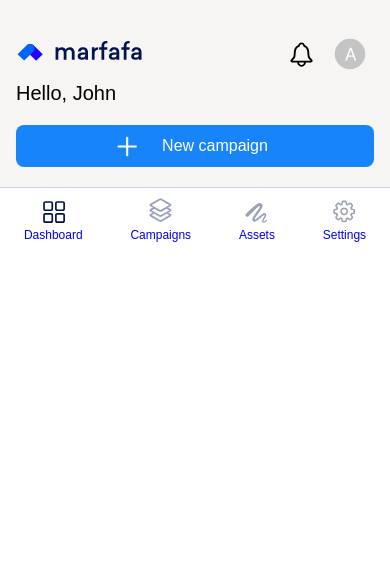
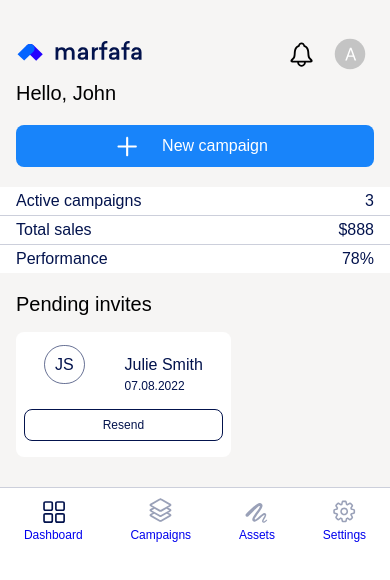
Before and after one commit to eddie-fashioni/marfafa, a React (Create React App) app: page / in a window 390 px wide. Shown: the top 580 px of the page. Built offline with nearby package versions, Linux system fonts and the light colour scheme.

Commit message:
Added stats and pending invites sections to mobile

```diff
--- a/src/App.js
+++ b/src/App.js
@@ -13,8 +13,8 @@ function App() {
       <BrowserRouter>
         <PageHeader />
         <Switch>
-          {/* <Route path="/" exact component={Dashboard} />
-          <Route path="/campaigns" component={Campaigns} /> */}
+          <Route path="/" exact component={Dashboard} />
+          {/* <Route path="/campaigns" component={Campaigns} /> */}
         </Switch>
         <NavBar />
       </BrowserRouter>
--- a/src/components/CampaignStats/CampaignStats.js
+++ b/src/components/CampaignStats/CampaignStats.js
@@ -0,0 +1,22 @@
+import "./CampaignStats.scss";
+
+const CampaignStats = () => {
+  return (
+    <section className="stats">
+      <div className="stats-section">
+        <span className="stats-title">Active campaigns</span>
+        <span className="stats-figure">3</span>
+      </div>
+      <div className="stats-section stats-section__middle">
+        <span className="stats-title">Total sales</span>
+        <span className="stats-figure">$888</span>
+      </div>
+      <div className="stats-section">
+        <span className="stats-title">Performance</span>
+        <span className="stats-figure">78%</span>
+      </div>
+    </section>
+  );
+};
+
+export default CampaignStats;
--- a/src/components/CampaignStats/CampaignStats.scss
+++ b/src/components/CampaignStats/CampaignStats.scss
@@ -0,0 +1,17 @@
+@use "../../assets/styles/variables" as *;
+@use "../../assets/styles/mixins" as *;
+
+.stats {
+  &-section {
+    display: flex;
+    justify-content: space-between;
+    padding: 8px 16px;
+    font-size: 16px;
+    color: $primary-color-navy;
+
+    &__middle {
+      border-top: 1px solid #03134d33;
+      border-bottom: 1px solid #03134d33;
+    }
+  }
+}
--- /dev/null
+++ b/src/components/PendingInvites/PendingInvites.js
@@ -0,0 +1,27 @@
+import "./PendingInvites.scss";
+
+const PendingInvites = () => {
+  return (
+    <section className="invites">
+      <div className="invites-title">
+        <span className="invites-title__text">Pending invites</span>
+      </div>
+      <div className="invites-card">
+        <div className="invites-container">
+          <div className="invites-avatar">
+            <span className="invites-avatar__initials">JS</span>
+          </div>
+          <div className="invites-details">
+            <span className="invites-details__name">Julie Smith</span>
+            <span className="invites-details__date">07.08.2022</span>
+          </div>
+        </div>
+        <div className="invites-button">
+          <button className="invites-button__resend">Resend</button>
+        </div>
+      </div>
+    </section>
+  );
+};
+
+export default PendingInvites;
--- /dev/null
+++ b/src/components/PendingInvites/PendingInvites.scss
@@ -0,0 +1,56 @@
+@use "../../assets/styles/variables" as *;
+@use "../../assets/styles/mixins" as *;
+
+.invites {
+  display: flex;
+  flex-direction: column;
+  background-color: $primary-color-grey;
+  padding: 20px 16px 30px 16px;
+
+  &-title {
+    font-size: 20px;
+    padding-bottom: 16px;
+  }
+
+  &-card {
+    display: flex;
+    flex-direction: column;
+    color: $primary-color-navy;
+    background-color: $primary-color-white;
+    width: 60%;
+    border-radius: 8px;
+    padding: 24px 8px 16px 8px;
+  }
+
+  &-container {
+    display: flex;
+    flex-direction: row;
+    justify-content: space-around;
+  }
+
+  &-avatar__initials {
+    border: 0.5px solid rgba(3, 19, 77, 0.6);
+    border-radius: 50px;
+    padding: 10px;
+  }
+
+  &-details {
+    display: flex;
+    flex-direction: column;
+
+    &__date {
+      font-size: 12px;
+      padding: 5px 0 16px 0;
+    }
+  }
+
+  &-button__resend {
+    background-color: $primary-color-white;
+    color: $primary-color-navy;
+    font-size: 12px;
+    width: 100%;
+    border: 0.5px solid $primary-color-navy;
+    border-radius: 8px;
+    padding: 8px;
+  }
+}
--- a/src/pages/Dashboard/Dashboard.js
+++ b/src/pages/Dashboard/Dashboard.js
@@ -0,0 +1,14 @@
+import CampaignStats from "../../components/CampaignStats/CampaignStats";
+import PendingInvites from "../../components/PendingInvites/PendingInvites";
+import "./Dashboard.scss";
+
+function Dashboard() {
+  return (
+    <>
+      <CampaignStats />
+      <PendingInvites />
+    </>
+  );
+}
+
+export default Dashboard;
--- a/src/pages/Dashboard/Dashboard.scss
+++ b/src/pages/Dashboard/Dashboard.scss
@@ -0,0 +1,10 @@
+@use "../../assets/styles/variables" as *;
+@use "../../assets/styles/mixins" as *;
+
+.stats {
+  &-section {
+    display: flex;
+    justify-content: space-between;
+    padding: 5px 16px;
+  }
+}
```
